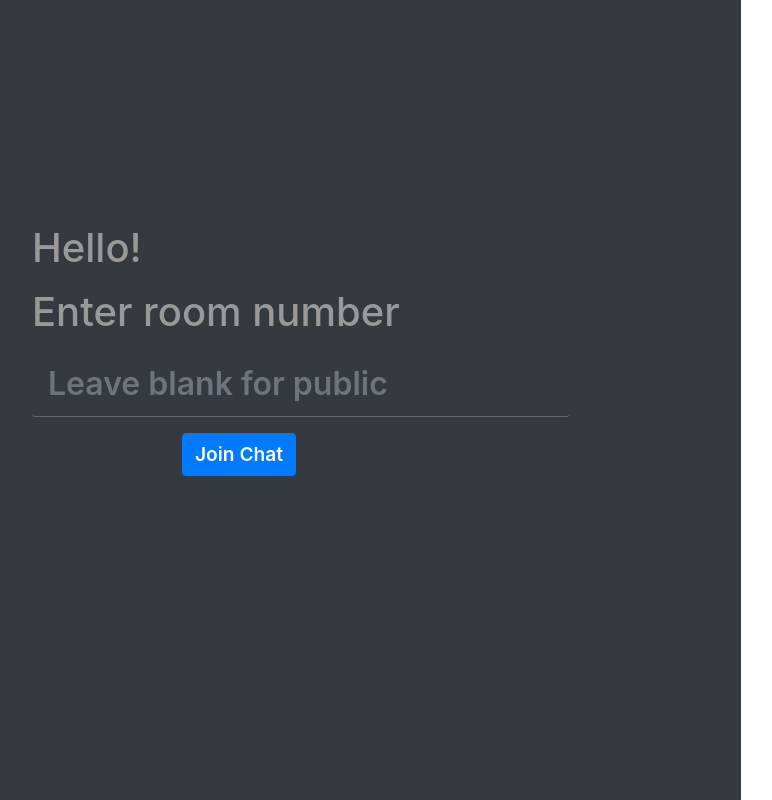
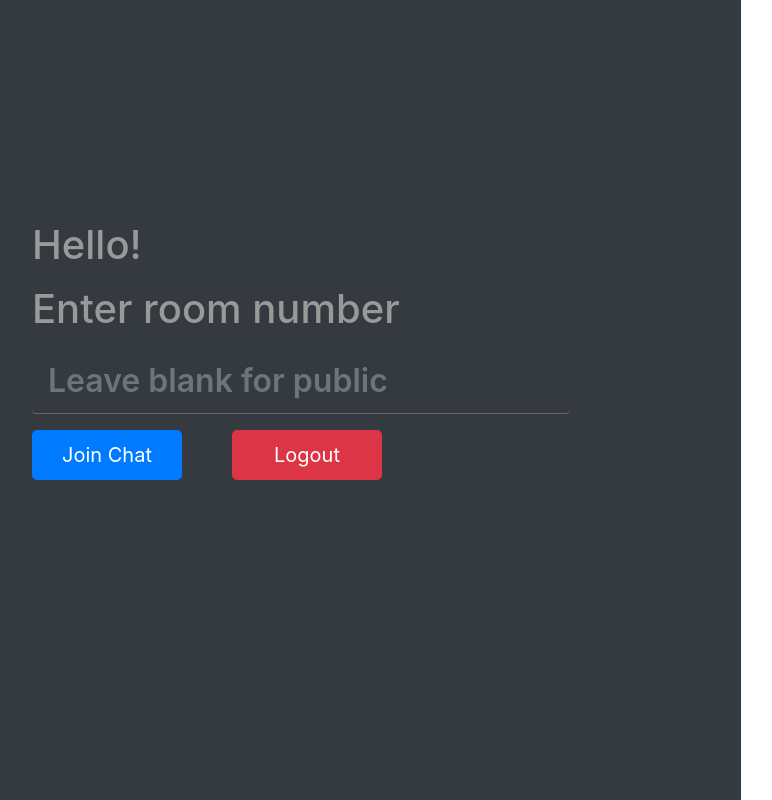
Before and after one commit to superlioning/FeelChat, a Next.js app: page /chatPage in a window 1280 px wide. Shown: the whole page, without its empty margins (112-884 px from the left). Built offline with nearby package versions, Linux system fonts and the light colour scheme.

Commit message:
Implement functionality to clear local chat history on user exit from chat room, add logout feature, and prevent page refresh to maintain global state

```diff
--- a/components/Chat.js
+++ b/components/Chat.js
@@ -47,8 +47,9 @@ const Chat = () => {
                 });
         });
 
-        // Cleanup function to disconnect from Pusher
+        // Cleanup function to clear the chat history and disconnect from Pusher
         return () => {
+            axios.post('/leave-room');
             pusher.disconnect();
         };
     }, [channel]);
--- a/pages/chatPage.js
+++ b/pages/chatPage.js
@@ -1,7 +1,8 @@
-import React from 'react';
+import React, { useEffect } from 'react';
 import Layout from '../components/Layout';
 import Chat from '../components/Chat';
 import { useGlobalState } from '../context/GlobalStateContext';
+import { useRouter } from 'next/router';
 
 
 /**
@@ -13,11 +14,13 @@ import { useGlobalState } from '../context/GlobalStateContext';
 
 const ChatPage = () => {
 
+    const router = useRouter();
+
     // Extract user, room, setRoom, and setChannel state from global context
-    const { user, room, setRoom, setChannel, exitChat } = useGlobalState();
+    const { user, room, setRoom, setChannel, exitChat, logout } = useGlobalState();
 
     // Event handler to handle the submission of the room number and channel
-    const handleSubmit = () => {
+    const handleJoinRoom = () => {
         const roomInput = document.getElementById('roomInput').value;
 
         if (roomInput) {
@@ -29,10 +32,31 @@ const ChatPage = () => {
         }
     };
 
+    // Event handler to handle the logout of the user
+    const handleLogout = () => {
+        logout();
+        router.push('/');
+    };
+
     // Event handler to handle the exit of the user from the chat
     const handleExit = () => {
         exitChat();
     };
+
+    // Prevent the user from refreshing the page
+    useEffect(() => {
+        const handleBeforeUnload = (event) => {
+            event.preventDefault();
+            event.returnValue = '';
+        };
+
+        window.addEventListener('beforeunload', handleBeforeUnload);
+
+        // Clean up the event listener when the component is unmounted
+        return () => {
+            window.removeEventListener('beforeunload', handleBeforeUnload);
+        };
+    }, []);
 
     const inputStyle = {
         background: 'transparent',
@@ -83,30 +107,31 @@ const ChatPage = () => {
                                     style={inputStyle}
                                 />
                             )}
-                            {/* Join button*/}
+                            {/* Join and logout buttons*/}
                             {!room && (
-                                <button
-                                    onClick={handleSubmit}
-                                    className="btn btn-primary mt-3"
-                                    style={{
-                                        fontSize: '1.2rem',
-                                        fontWeight: 600,
-                                        backgroundColor: '#007bff',
-                                        marginLeft: '150px',
-                                    }}
-                                >
-                                    Join Chat
-                                </button>
+                                <div className="d-flex mt-3" style={{ gap: '50px' }}>
+                                    <button
+                                        onClick={handleJoinRoom}
+                                        className="btn btn-lg btn-primary"
+                                        style={{ width: '150px', height: '50px' }}
+                                    >
+                                        Join Chat
+                                    </button>
+                                    <button
+                                        onClick={handleLogout}
+                                        className="btn btn-lg btn-danger"
+                                        style={{ width: '150px', height: '50px' }}
+                                    >
+                                        Logout
+                                    </button>
+                                </div>
                             )}
                             {/* Exit button*/}
                             {room && (
-                                <button onClick={handleExit}
-                                    className="btn btn-danger mt-3"
-                                    style={{
-                                        fontSize: '1.2rem',
-                                        fontWeight: 600,
-                                        marginLeft: '150px',
-                                    }}
+                                <button
+                                    onClick={handleExit}
+                                    className="btn btn-lg btn-warning mt-3"
+                                    style={{ width: '150px', height: '50px' }}
                                 >
                                     Exit Chat
                                 </button>
```
Also changed, not shown: server.js (+13 -9 lines).
